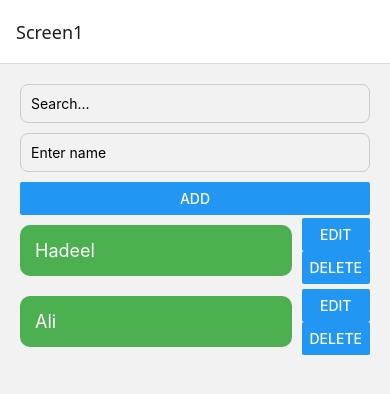
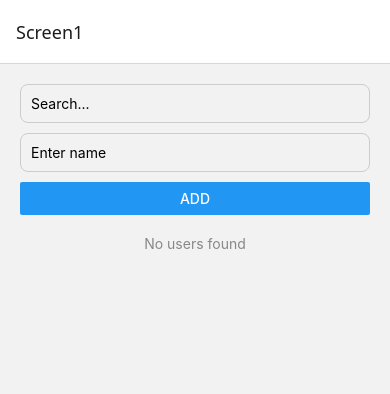
Before and after one commit to hadeelabbadi/JoVision-RN-tasks, a React Native app: screen /Screen1 in a window 390 px wide. Shown: the top 394 px of the page. Built offline with nearby package versions, Linux system fonts and the light colour scheme.

Commit message:
Task 40 - AsyncStorage persistence

```diff
--- a/Tasks/Screen1.js
+++ b/Tasks/Screen1.js
@@ -7,24 +7,46 @@ import {
   TextInput,
   Button,
 } from 'react-native';
-import { useState } from 'react';
+import { useState, useEffect } from 'react';
+import AsyncStorage from '@react-native-async-storage/async-storage';
 
 export default function Screen1({ navigation }) {
-  const [users, setUsers] = useState([
-    { id: '1', name: 'Hadeel' },
-    { id: '2', name: 'Ali' },
-  ]);
-
+  const [users, setUsers] = useState([]);
   const [query, setQuery] = useState('');
   const [newName, setNewName] = useState('');
   const [editingId, setEditingId] = useState(null);
 
+  // 📥 Load users on start
+  useEffect(() => {
+    loadUsers();
+  }, []);
+
+  const loadUsers = async () => {
+    try {
+      const data = await AsyncStorage.getItem('users');
+      if (data !== null) {
+        setUsers(JSON.parse(data));
+      }
+    } catch (e) {
+      console.log(e);
+    }
+  };
+
+  // 💾 Save users
+  const saveUsers = async (data) => {
+    try {
+      await AsyncStorage.setItem('users', JSON.stringify(data));
+    } catch (e) {
+      console.log(e);
+    }
+  };
+
   // 🔍 Search
-  const filtered = users.filter(u =>
+  const filtered = users.filter((u) =>
     (u.name || '').toLowerCase().includes(query.toLowerCase())
   );
 
-  // ➕ Add
+  // ➕ Add user
   const addUser = () => {
     if (newName.trim() === '') return;
 
@@ -33,29 +55,36 @@ export default function Screen1({ navigation }) {
       name: newName,
     };
 
-    setUsers([...users, newUser]);
+    const updated = [...users, newUser];
+    setUsers(updated);
+    saveUsers(updated);
     setNewName('');
   };
 
-  // ❌ Delete
+  // ❌ Delete user
   const deleteUser = (id) => {
-    const newList = users.filter(user => user.id !== id);
-    setUsers(newList);
+    const updated = users.filter((user) => user.id !== id);
+    setUsers(updated);
+    saveUsers(updated);
   };
 
-  // ✏️ Start Edit
+  // ✏️ Start edit
   const startEdit = (user) => {
     setNewName(user.name);
     setEditingId(user.id);
   };
 
-  // 💾 Save Edit
+  // 💾 Save edit
   const saveEdit = () => {
-    const updated = users.map(user =>
+    if (!editingId) return;
+
+    const updated = users.map((user) =>
       user.id === editingId ? { ...user, name: newName } : user
     );
 
     setUsers(updated);
+    saveUsers(updated);
+
     setEditingId(null);
     setNewName('');
   };
@@ -79,7 +108,7 @@ export default function Screen1({ navigation }) {
       />
 
       <Button
-        title={editingId ? "Save" : "Add"}
+        title={editingId ? 'Save' : 'Add'}
         onPress={editingId ? saveEdit : addUser}
       />
 
@@ -87,6 +116,9 @@ export default function Screen1({ navigation }) {
       <FlatList
         data={filtered}
         keyExtractor={(item) => item.id}
+        ListEmptyComponent={
+          <Text style={styles.empty}>No users found</Text>
+        }
         renderItem={({ item }) => (
           <View style={styles.row}>
             <TouchableOpacity
@@ -139,4 +171,10 @@ const styles = StyleSheet.create({
     color: 'white',
     fontSize: 18,
   },
+
+  empty: {
+    textAlign: 'center',
+    marginTop: 20,
+    color: '#888',
+  },
 });
--- a/package.json
+++ b/package.json
@@ -10,6 +10,7 @@
     "test": "jest"
   },
   "dependencies": {
+    "@react-native-async-storage/async-storage": "^3.0.2",
     "@react-native/new-app-screen": "0.85.2",
     "@react-navigation/native": "^7.2.2",
     "@react-navigation/native-stack": "^7.14.12",
```
Also changed, not shown: 1 other file (tests, documents, lock files or other folders).
